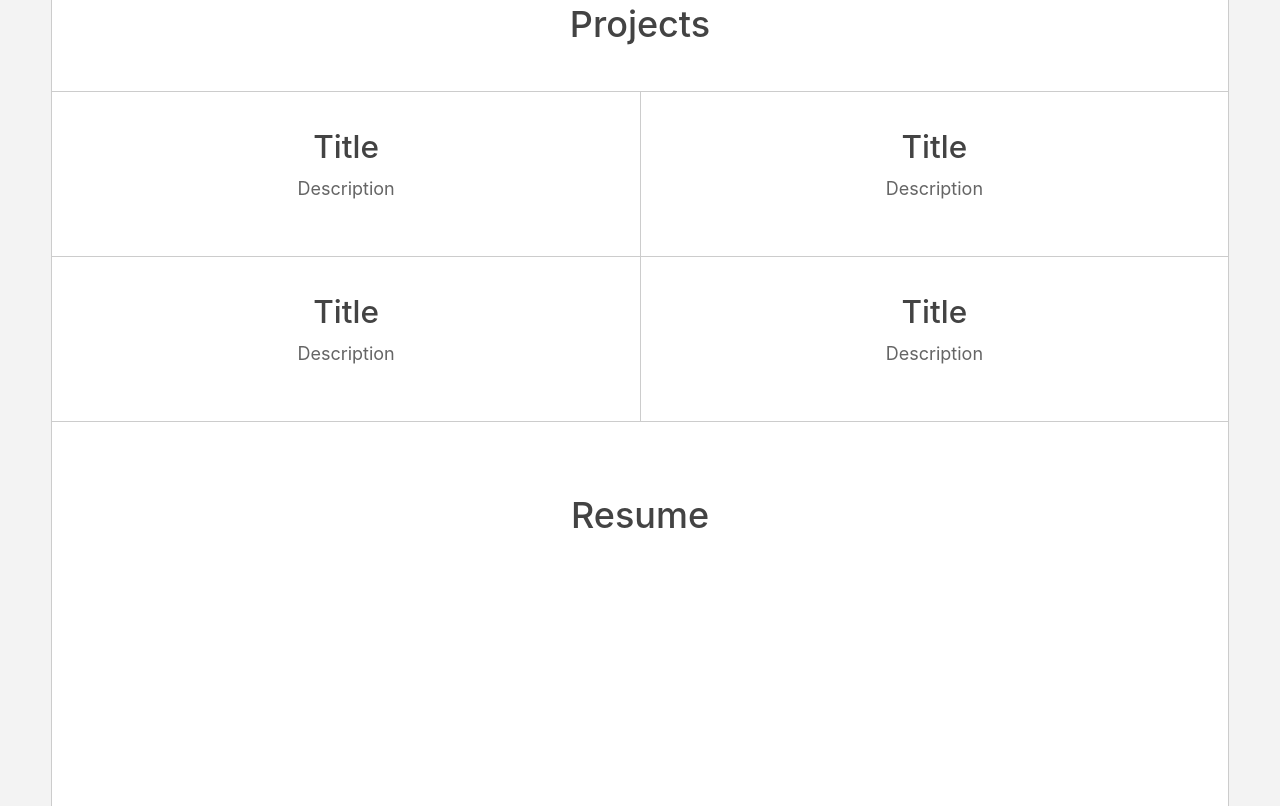
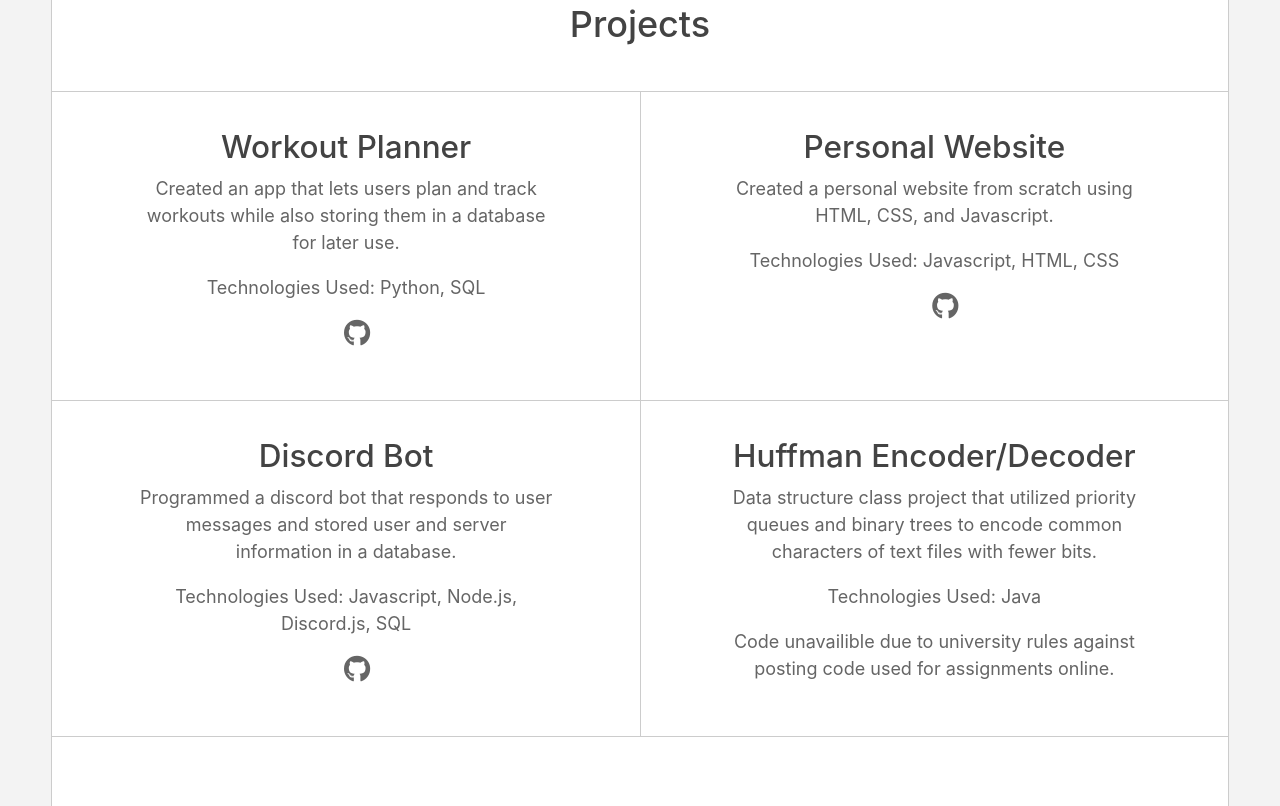
Before and after one commit to danielhcai/personal-website, a plain HTML site: page index.html in a window 1280 px wide. Shown: the part 713-1519 px from the top of the page. Drawn offline with Linux system fonts and the light colour scheme.

Commit message:
Updated Projects and Resume

```diff
--- a/css/styles.css
+++ b/css/styles.css
@@ -115,6 +115,7 @@ ul {
 .icons{
     list-style: none;
     display: inline-flex;
+    padding-right: 1rem;
 }
 
 .icons .icon {
--- a/index.html
+++ b/index.html
@@ -33,19 +33,19 @@
                             </li>
                             <div class="hidden-xs collapse navbar-collapse navbar-left"><span class="navbar-text"> | </span></div>
                             <li class="nav-item">
-                                <a class="nav-link" href="#">About Me</a>
+                                <a class="nav-link" href="#about-me">About Me</a>
                             </li>
                             <div class="hidden-xs collapse navbar-collapse navbar-left"><span class="navbar-text"> | </span></div>
                             <li class="nav-item">
-                                <a class="nav-link" href="#">Projects</a>
+                                <a class="nav-link" href="#projects-title">Projects</a>
                             </li>
                             <div class="hidden-xs collapse navbar-collapse navbar-left"><span class="navbar-text"> | </span></div>
                             <li class="nav-item">
-                                <a class="nav-link" href="#">Resume</a>
+                                <a class="nav-link" href="#resume">Resume</a>
                             </li>
                             <div class="hidden-xs collapse navbar-collapse navbar-left"><span class="navbar-text"> | </span></div>
                             <li class="nav-item">
-                                <a class="nav-link" href="#">Contact</a>
+                                <a class="nav-link" href="#footer">Contact</a>
                             </li>
                         </ul>
                     </div>
@@ -58,47 +58,57 @@
                 <p>Computer Science Student | Software Engineer</p>
             </div>
 
-            <div class="section-wrapper">
-                <div class="section-title">
+            <div id="about-me"class="section-wrapper">
+                <div  class="section-title">
                     <h2>About Me</h2>
                 </div>
                 <div class="section-body">
-                    <p>I am a undergraduate computer science student at the University of Texas at Austin who enjoys learning about all things computer science related. I've worked with many different languages such as Java, Python, and Javascript in a variety of unique projects. I love spending time optimizing the details of my code. Also, I like to work in teams where I am able to rely on my peers to learn faster and work more efficiently. I am excited for what the future holds and am always willing to take up a new challenge. </p>
+                    <p>I am a undergraduate computer science student at the University of Texas at Austin who enjoys learning about all things computer science related. I've worked with many different languages such as Java, Python, and Javascript in a variety of unique projects. I love spending time optimizing the details of my code and working in teams where I am able to rely on my peers to learn faster and work more efficiently. I am excited for what the future holds and am always willing to take up a new challenge. </p>
                 </div>
-                <div class="section-title">
+                <div id="projects-title" class="section-title">
                     <h2> Projects </h2>
                 </div>
                 <div id="projects" class="section-body">
                     <div>
-                        <h3> Title </h3>
-                        <p> Description </p>
-                        <a></a>
+                        <h3> Workout Planner </h3>
+                        <p> Created an app that lets users plan and track workouts while also storing them in a database for later use. </p>
+                        <p> Technologies Used: Python, SQL </p>
+                        <ul class="icons">
+                            <a href="https://www.github.com/danielhcai/workout-planner" class="icon fab fa-github"></a>
+                        </ul>
                     </div>
                     <div>
-                        <h3> Title </h3>
-                        <p> Description </p>
-                        <a></a>
+                        <h3> Personal Website </h3>
+                        <p> Created a personal website from scratch using HTML, CSS, and Javascript. </p>
+                        <p> Technologies Used: Javascript, HTML, CSS </p>
+                        <ul class="icons">
+                            <a href="https://www.github.com/danielhcai/personal-website" class="icon fab fa-github"></a>
+                        </ul>
                     </div>
                     <div>
-                        <h3> Title </h3>
-                        <p> Description </p>
-                        <a></a>
+                        <h3> Discord Bot </h3>
+                        <p> Programmed a discord bot that responds to user messages and stored user and server information in a database. </p>
+                        <p> Technologies Used: Javascript, Node.js, Discord.js, SQL </p>
+                        <ul class="icons">
+                            <a href="https://www.github.com/danielhcai/discord-bot" class="icon fab fa-github"></a>
+                        </ul>
                     </div>
                     <div>
-                        <h3> Title </h3>
-                        <p> Description </p>
-                        <a></a>
+                        <h3> Huffman Encoder/Decoder </h3>
+                        <p> Data structure class project that utilized priority queues and binary trees to encode common characters of text files with fewer bits. </p>
+                        <p> Technologies Used: Java </p>
+                        <p class="footer"> Code unavailible due to university rules against posting code used for assignments online. </p>
                     </div>
                 </div>
-                <div class="section-title">
+                <div id="resume" class="section-title">
                     <h2>Resume</h2>
                 </div>
                 <div class="section-body">
                     <div class="img-wrapper">
-                        <img src="files/test.jpg" alt="Resume" class="img-fluid">
+                        <img src="files/Resume%20Fall%202020.jpg" alt="Resume" class="img-fluid">
                     </div>
                     <div class="right">
-                        <a href="#" class="btn button">Download</a>
+                        <a href="files/Resume%20Fall%202020.pdf" class="btn button" download>Download</a>
                     </div>
                 </div>
             </div>
@@ -107,7 +117,7 @@
                 <div id="footer">
                     <p> danielhcai@gmail.com | (832)-977-7497 </p>
                     <ul class="icons">
-                        <li><a href="#" class="icon fab fa-github"></a></li>
+                        <li><a href="https://www.github.com/danielhcai" class="icon fab fa-github"></a></li>
                         <li><a href="#" class="icon fab fa-linkedin"></a></li>
                         <li><a href="#" class="icon fa fa-envelope"></a></li>
                     </ul>
```
Also changed, not shown: files/Resume Fall 2020.jpg (added), files/test.jpg (deleted), 2 other files.
